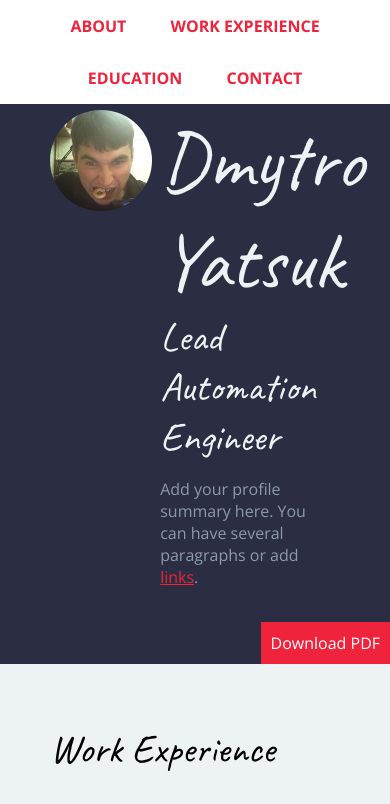
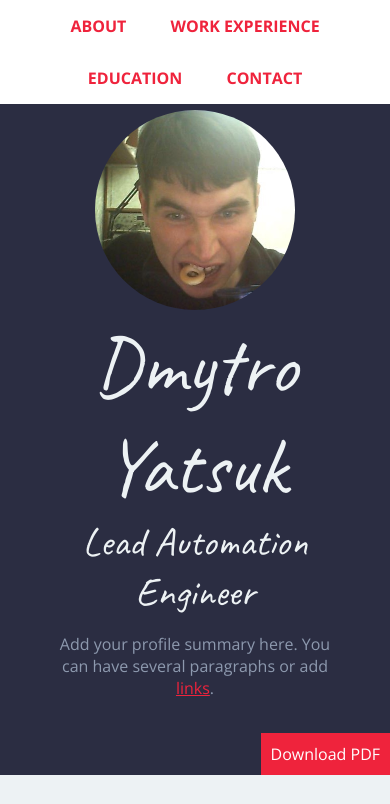
Before and after one commit to DmitroYatsuk/yda-resume, a plain HTML site: page index.html in a window 390 px wide. Shown: the top 804 px of the page. Drawn offline with nearby package versions, Linux system fonts and the light colour scheme.

Commit message:
Media Queries
MQ have been added for responsiveness of the site

```diff
--- a/css/style.css
+++ b/css/style.css
@@ -45,15 +45,6 @@ a:hover {
     margin: 0 auto;
     padding: 60px 50px;
     overflow: hidden;
-}
-.col-narrow {
-    width: 35%;
-    float: left;
-}
-.col-wide {
-    width: 62%;
-    float: left;
-    padding-left: 3%;
 }
 .uppercase {
     text-transform: uppercase;
@@ -142,3 +133,26 @@ h3 ~ p {
 p + h3 {
     margin-top: 30px;
 }
+
+
+/* Media Queries
+-------------------*/
+@media (min-width: 900px) {
+    .col-narrow {
+        width: 35%;
+        float: left;
+    }
+    .col-wide {
+        width: 62%;
+        float: left;
+        padding-left: 3%;
+    }
+}
+@media (max-width: 899px) {
+    header {
+        text-align: center;
+    }
+    .profile-img {
+        width: 200px;
+    }
+}
```
